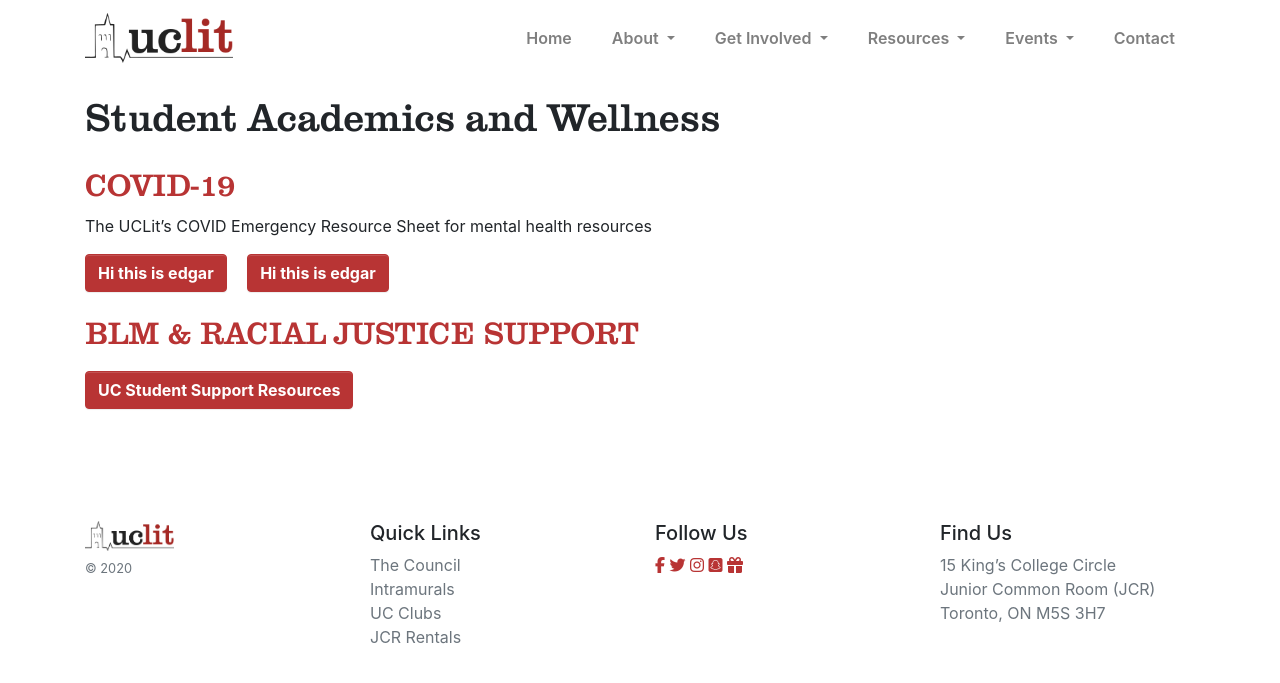
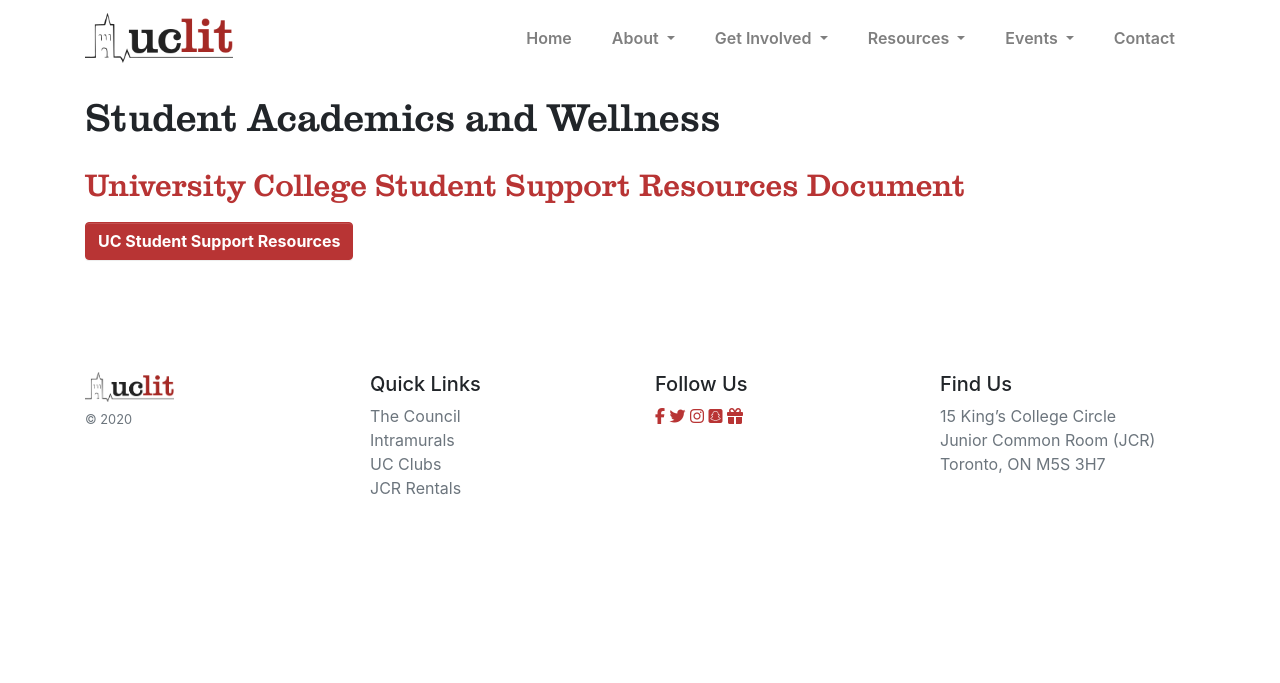
Before and after one commit to uclit-webmaster/uclit-site, a Jekyll site: the page built from resources/student-academics-wellness.html, in a window 1280 px wide. Shown: the top 683 px of the page. Built offline with Jekyll 4.4.1, drawn with Linux system fonts in a browser that asks for light colours; nearby versions of some CDN libraries.

Commit message:
Update student-academics-wellness.yml

```diff
--- a/_data/student-academics-wellness.yml
+++ b/_data/student-academics-wellness.yml
@@ -12,18 +12,18 @@
 #     - text: Hi this is edgar
 #       link: "www.google.ca"
 
-- header: COVID-19
+#- header: COVID-19
   # You can remove the next line if you don't want any text
-  text: |
-    The UCLit’s COVID Emergency Resource Sheet for mental health resources
-  buttons:
-    - text: Hi this is edgar
-      link: https://www.google.ca
-    - text: Hi this is edgar
-      link: https://"www.google.ca"
+  #text: |
+    #The UCLit’s COVID Emergency Resource Sheet for mental health resources
+ # buttons:
+   # - text: Hi this is edgar
+   #   link: https://www.google.ca
+   # - text: Hi this is edgar
+     # link: https://"www.google.ca"
 
 
-- header: BLM & RACIAL JUSTICE SUPPORT
+- header: University College Student Support Resources Document
   text: |
   buttons:
     - text: UC Student Support Resources
```
